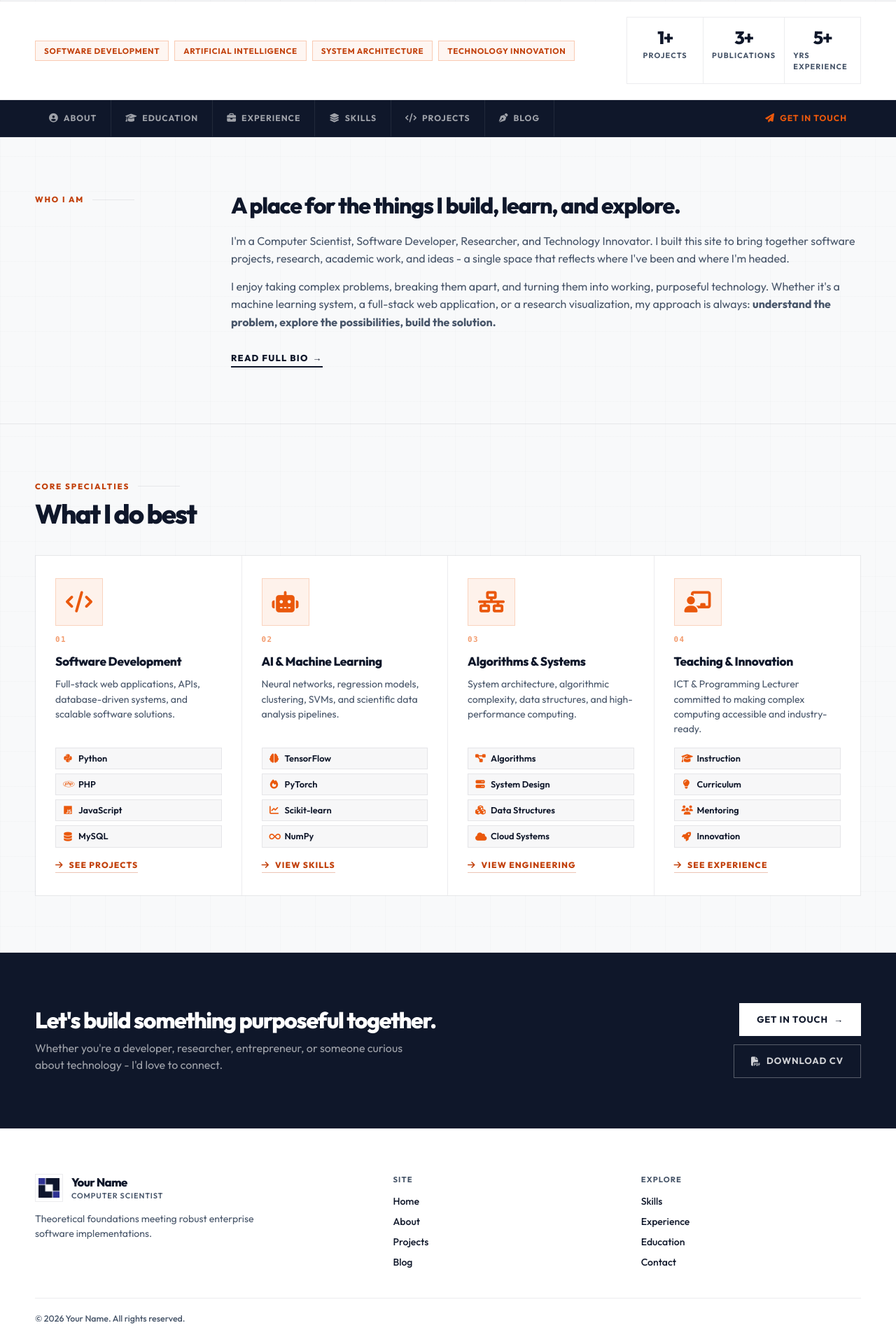
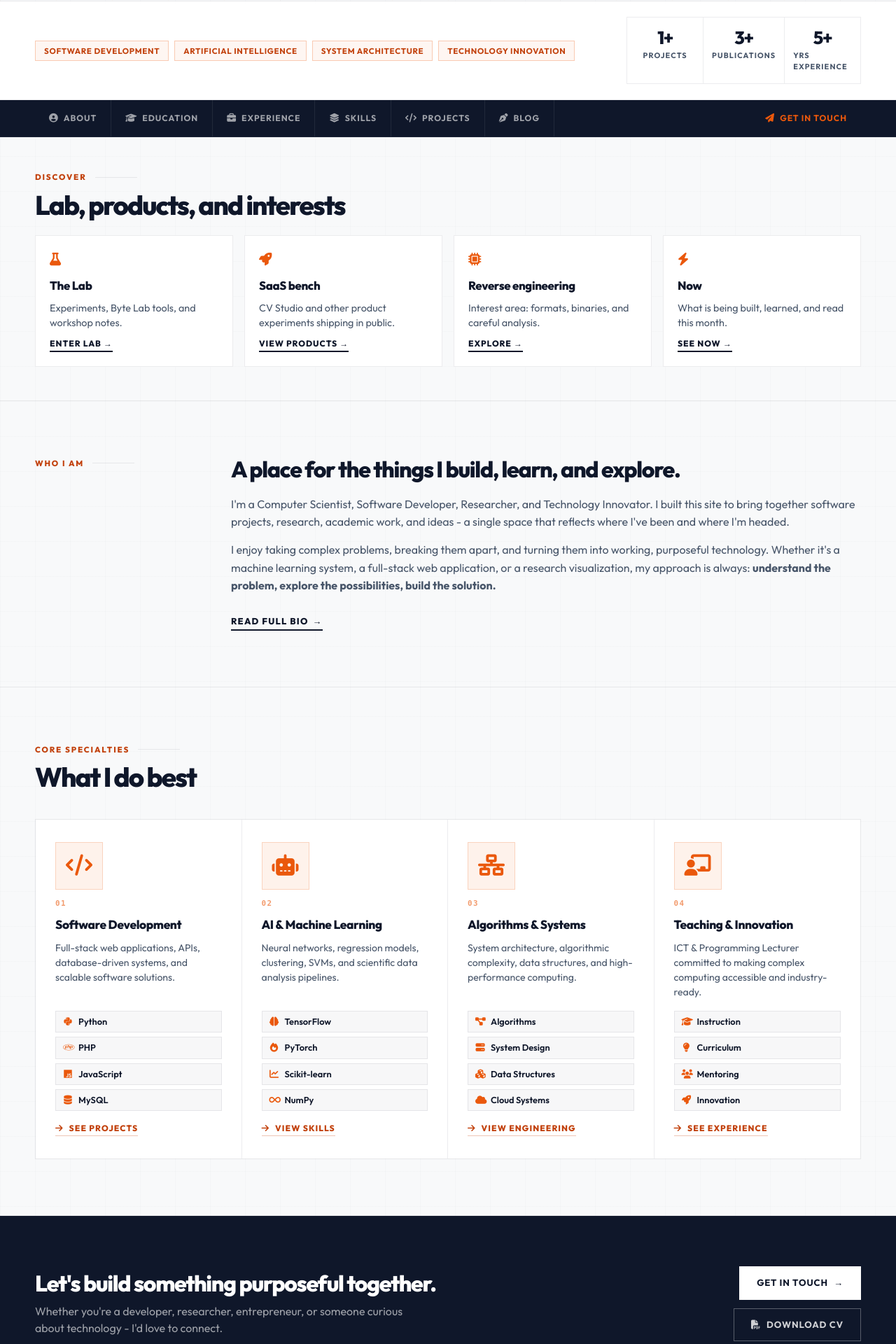
Before and after one commit to silatanui/tanuisila, a PHP site: page / in a window 1280 px wide. Shown: the part 1177-3097 px from the top of the page at 70% size. Before the commit the page ends 3068 px from the top, so only its background shows below. Run offline with PHP 8.4, Linux system fonts and the light colour scheme; data that the repository does not hold is empty.

Commit message:
feat(home): add Discover strip for Lab, SaaS, RE, and Now
Surface creative personal-site destinations on the first scroll of the homepage.

Co-authored-by: Cursor <cursoragent@cursor.com>

```diff
--- a/public/index.php
+++ b/public/index.php
@@ -144,9 +144,47 @@ try {
 </nav>
 
 <!-- ═══════════════════════════════════════════════════════════ -->
+<!-- DISCOVER — Lab / SaaS / Interests                           -->
+<!-- ═══════════════════════════════════════════════════════════ -->
+<section class="hp-about" style="padding-top:48px;padding-bottom:48px;border-bottom:1px solid var(--light-gray);">
+  <div class="container">
+    <div class="hp-section-label">
+      <span class="hp-section-label__text">Discover</span>
+    </div>
+    <h2 class="hp-specialties__title" style="margin-bottom:24px;">Lab, products, and interests</h2>
+    <div class="feature-grid">
+      <article class="feature-tile reveal-on-enter">
+        <div class="feature-tile__icon"><i class="fa-solid fa-flask"></i></div>
+        <h3>The Lab</h3>
+        <p>Experiments, Byte Lab tools, and workshop notes.</p>
+        <a class="tile-link" href="<?php echo appUrl('lab.php'); ?>">Enter Lab →</a>
+      </article>
+      <article class="feature-tile reveal-on-enter">
+        <div class="feature-tile__icon"><i class="fa-solid fa-rocket"></i></div>
+        <h3>SaaS bench</h3>
+        <p>CV Studio and other product experiments shipping in public.</p>
+        <a class="tile-link" href="<?php echo appUrl('saas.php'); ?>">View products →</a>
+      </article>
+      <article class="feature-tile reveal-on-enter">
+        <div class="feature-tile__icon"><i class="fa-solid fa-microchip"></i></div>
+        <h3>Reverse engineering</h3>
+        <p>Interest area: formats, binaries, and careful analysis.</p>
+        <a class="tile-link" href="<?php echo appUrl('reverse-engineering.php'); ?>">Explore →</a>
+      </article>
+      <article class="feature-tile reveal-on-enter">
+        <div class="feature-tile__icon"><i class="fa-solid fa-bolt"></i></div>
+        <h3>Now</h3>
+        <p>What is being built, learned, and read this month.</p>
+        <a class="tile-link" href="<?php echo appUrl('now.php'); ?>">See now →</a>
+      </article>
+    </div>
+  </div>
+</section>
+
+<!-- ═══════════════════════════════════════════════════════════ -->
 <!-- ABOUT SNAPSHOT SECTION                                     -->
 <!-- ═══════════════════════════════════════════════════════════ -->
-<main>
+<main id="main-content">
 <section class="hp-about">
   <div class="container hp-about__inner">
 
```
